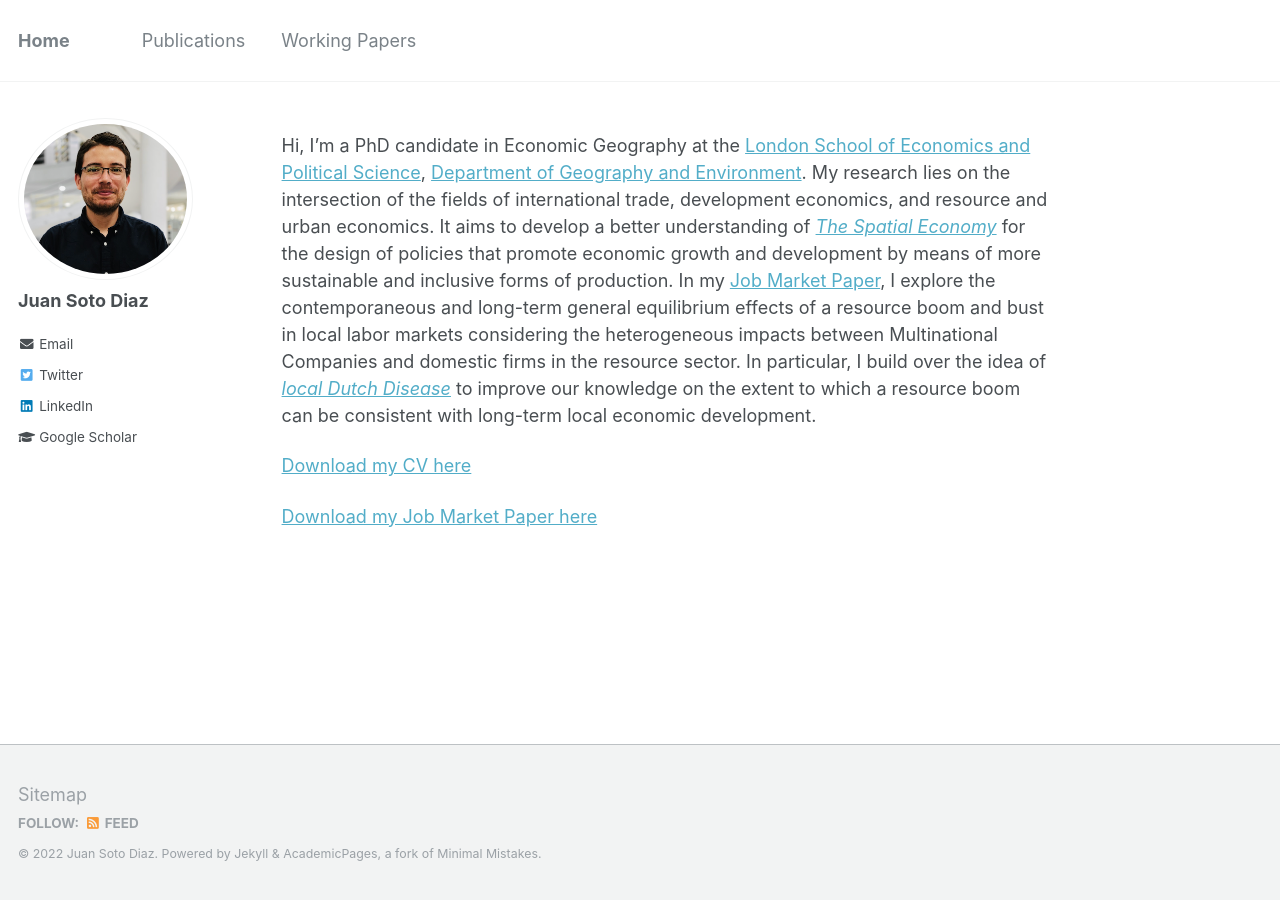
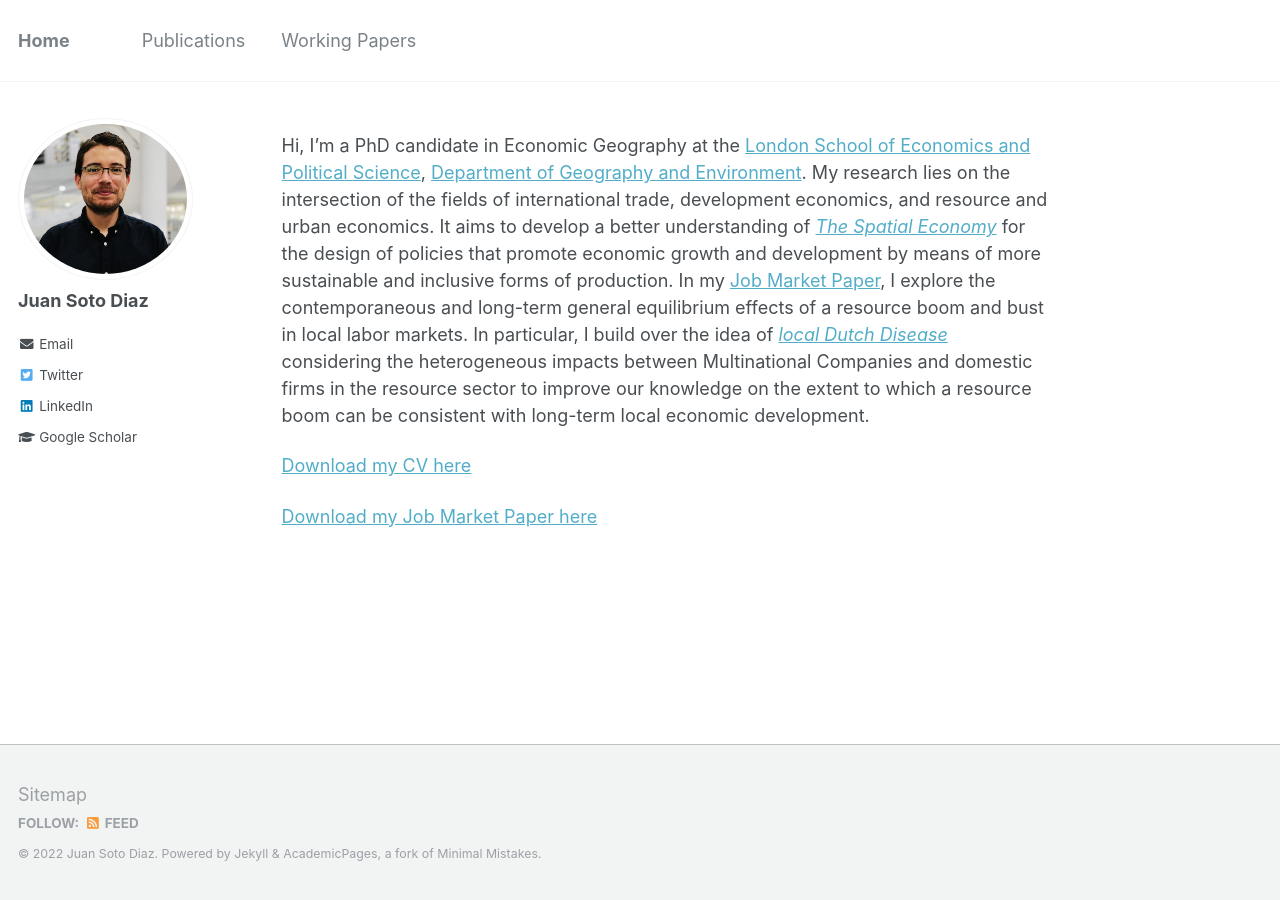
Before and after one commit to pedrofierroz87/pedrofierroz87.github.io, a Jekyll site: the page built from _pages/about.md, in a window 1280 px wide. Built offline with Jekyll 4.4.1, drawn with Linux system fonts in a browser that asks for light colours.

```diff
--- a/_pages/about.md
+++ b/_pages/about.md
@@ -8,7 +8,7 @@ redirect_from:
   - /about.html
 ---
 
-Hi, I'm a PhD candidate in Economic Geography at the [London School of Economics and Political Science](https://lse.ac.uk), [Department of Geography and Environment](https://www.lse.ac.uk/geography-and-environment). My research lies on the intersection of the fields of international trade, development economics, and resource and urban economics. It aims to develop a better understanding of [<i>The Spatial Economy</i>](https://www.aeaweb.org/articles?id=10.1257/jel.20181414) for the design of policies that promote economic growth and development by means of more sustainable and inclusive forms of production. In my [Job Market Paper](https://onlinelibrary.wiley.com/doi/epdf/10.1111/jors.12269), I explore the contemporaneous and long-term general equilibrium effects of a resource boom and bust in local labor markets considering the heterogeneous impacts between Multinational Companies and domestic firms in the resource sector. In particular, I build over the idea of [<i>local Dutch Disease</i>](https://academic.oup.com/restud/article-abstract/85/2/695/4055596) to improve our knowledge on the extent to which a resource boom can be consistent with long-term local economic development.
+Hi, I'm a PhD candidate in Economic Geography at the [London School of Economics and Political Science](https://lse.ac.uk), [Department of Geography and Environment](https://www.lse.ac.uk/geography-and-environment). My research lies on the intersection of the fields of international trade, development economics, and resource and urban economics. It aims to develop a better understanding of [<i>The Spatial Economy</i>](https://www.aeaweb.org/articles?id=10.1257/jel.20181414) for the design of policies that promote economic growth and development by means of more sustainable and inclusive forms of production. In my [Job Market Paper](https://onlinelibrary.wiley.com/doi/epdf/10.1111/jors.12269), I explore the contemporaneous and long-term general equilibrium effects of a resource boom and bust in local labor markets. In particular, I build over the idea of [<i>local Dutch Disease</i>](https://academic.oup.com/restud/article-abstract/85/2/695/4055596) considering the heterogeneous impacts between Multinational Companies and domestic firms in the resource sector to improve our knowledge on the extent to which a resource boom can be consistent with long-term local economic development.
 
 [Download my CV here](https://onlinelibrary.wiley.com/doi/epdf/10.1111/jors.12269)
 
```
